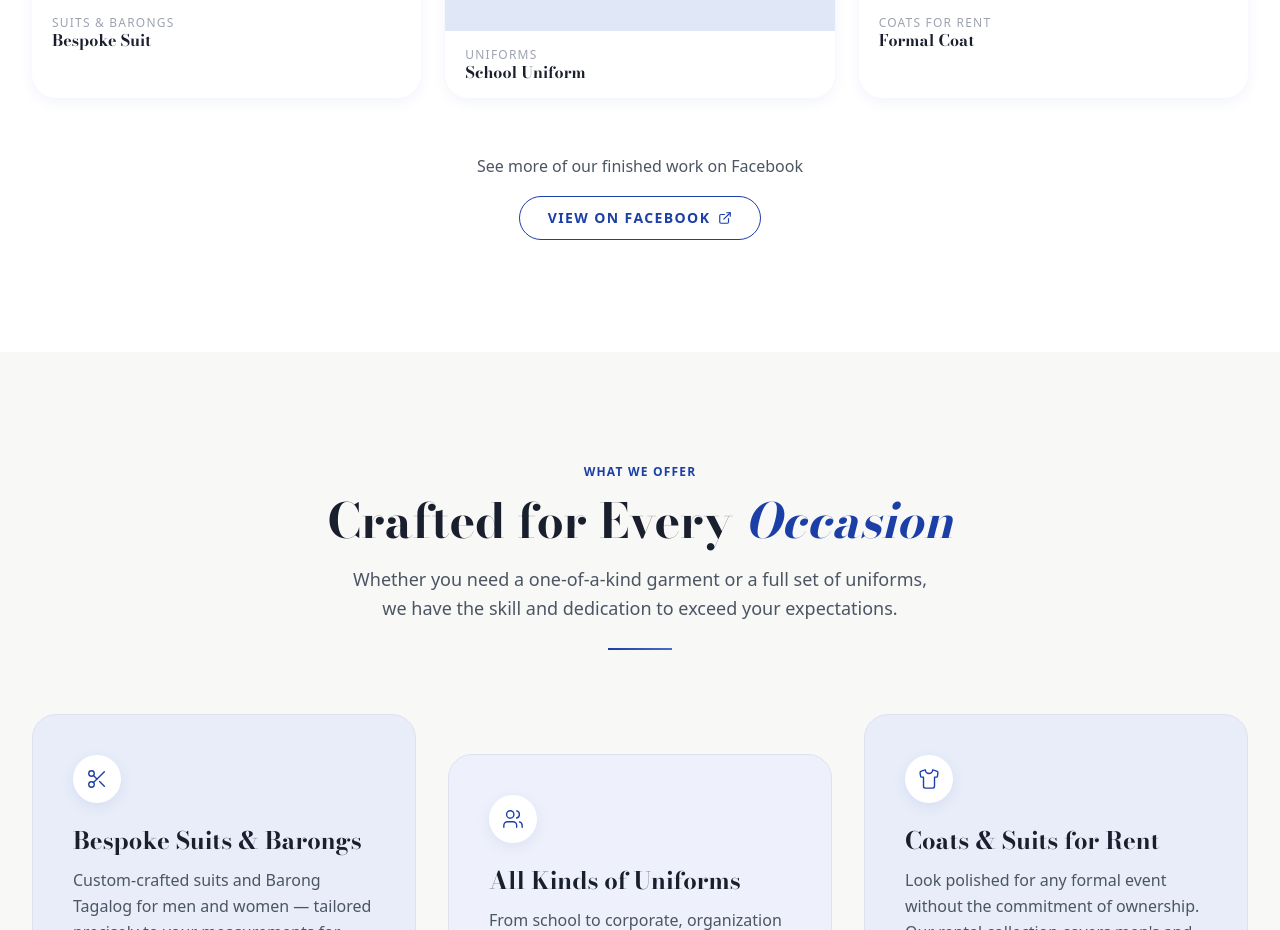
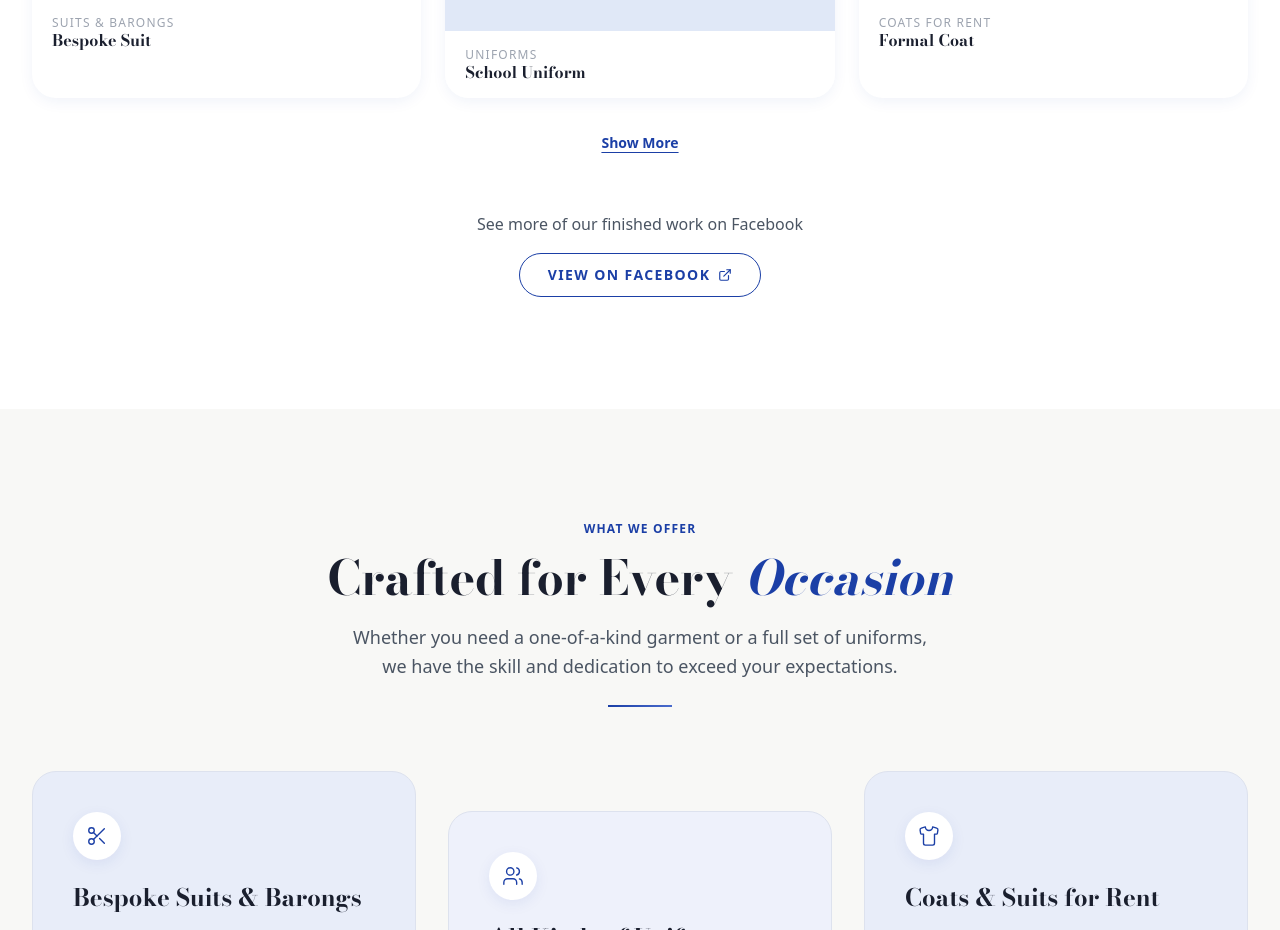
Before and after one commit to MarkCyrus29/marshalls-tailoring-v2, a Next.js app: page / in a window 1280 px wide. Shown: the part 1760-2690 px from the top of the page. Built offline with nearby package versions, Linux system fonts and the light colour scheme; no server answers.

Commit message:
added show more button for desktop view

```diff
--- a/src/sections/Portfolio.tsx
+++ b/src/sections/Portfolio.tsx
@@ -14,7 +14,7 @@
   "Coats for Rent",
 ] as const;
 
-type Category = (typeof categories)[number];
+type Category = (typeof categories)[number];``
 
 interface PortfolioItem {
   id: number;
@@ -217,7 +217,7 @@
           </motion.div>
         </AnimatePresence>
         {filtered.length > 3 && (
-          <div className="mt-8 text-center sm:hidden">
+          <div className="mt-8 text-center ">
             <button
               type="button"
               onClick={() => setShowAllMobile((prev) => !prev)}
```
